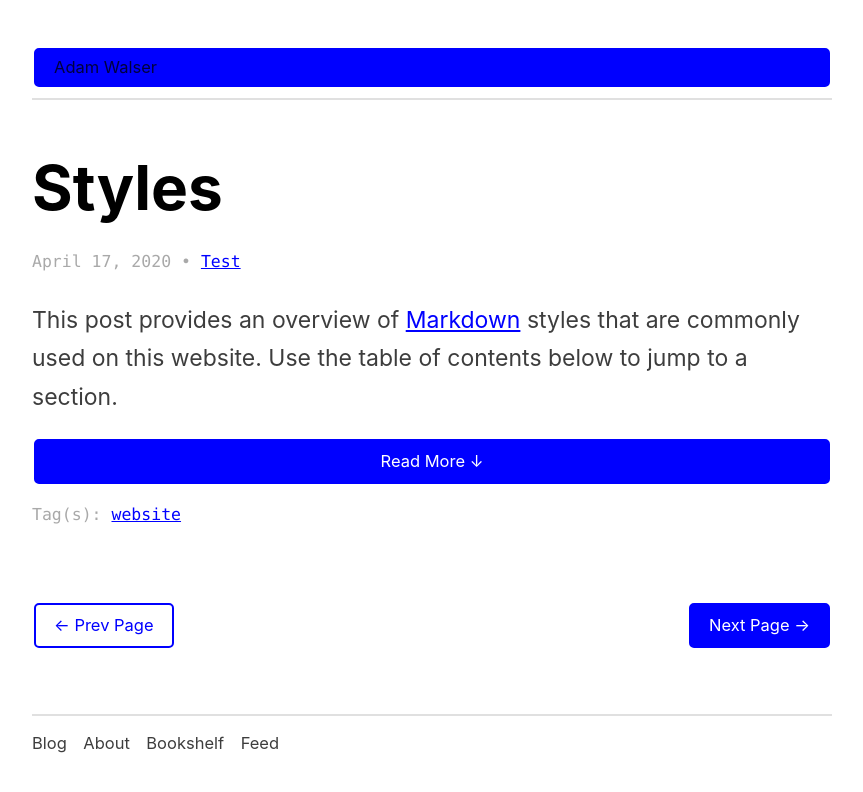
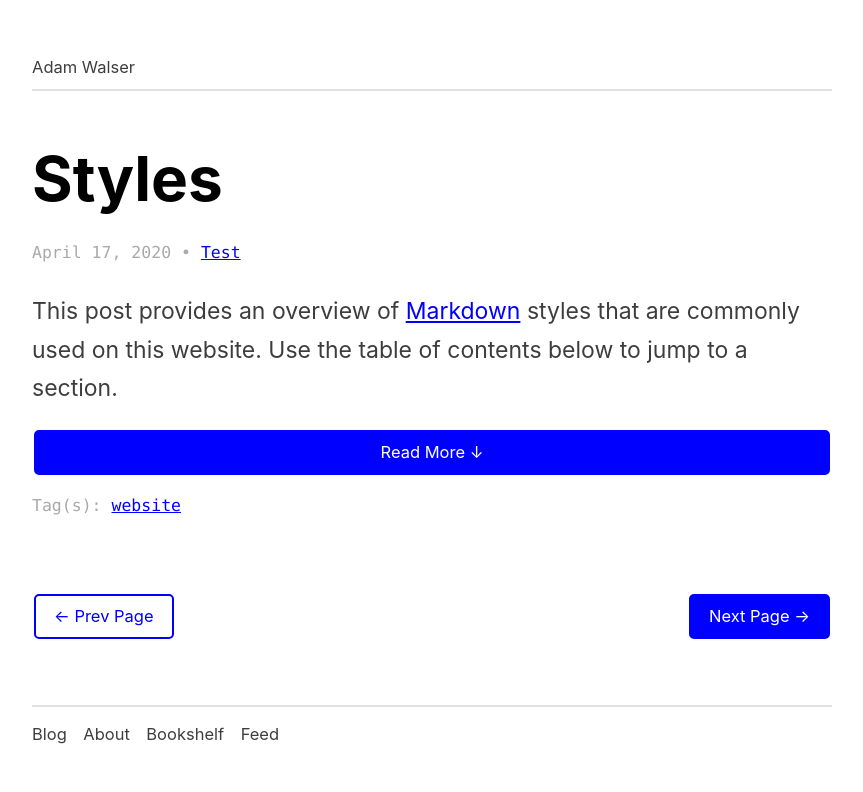
Before and after one commit to ajpwalser/ajpwalser.github.io, a Jekyll site: the page built from index.html, in a window 1280 px wide. Shown: the top 792 px of the page, without its empty margins (208-1071 px from the left). Built offline with Jekyll 4.4.1, drawn with Linux system fonts in a browser that asks for light colours; some web fonts are replaced; the list of posts is cut into pages by our own code.

Commit message:
Update style.css

```diff
--- a/css/style.css
+++ b/css/style.css
@@ -92,15 +92,6 @@
 	font-size: 0.718em;
 	font-weight: 400;
 	line-height: 1.25em;
-	padding: 7px 18px;
-	margin: 2px;
-	color: rgb(255, 255, 255);
-	background-color: rgb(0, 0, 255);
-	border: 2px solid rgb(0, 0, 255);
-	-webkit-border-radius: 5px;
-	-moz-border-radius: 5px;
-	border-radius: 5px;
-	text-decoration: none;
 }
 
 .header a {
```
